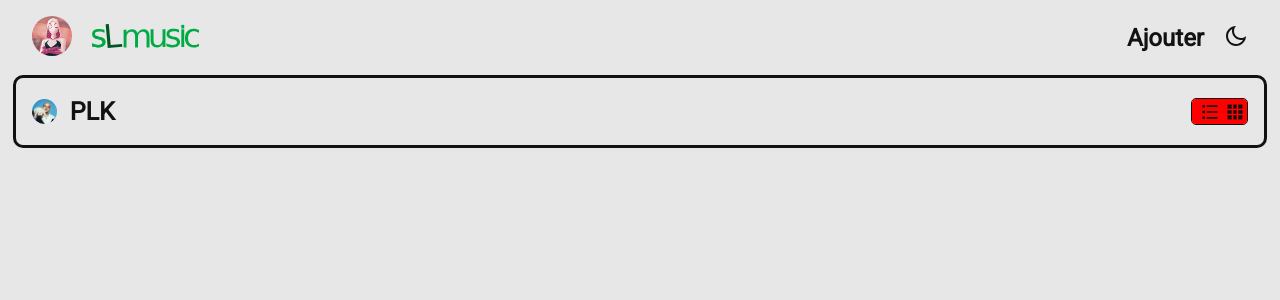
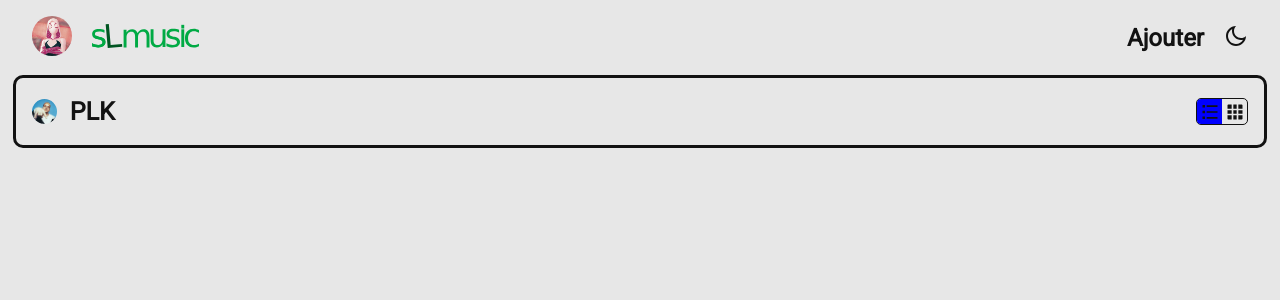
Before and after one commit to spiderLambo/sLworld, a Vue app: page / in a window 1280 px wide. Shown: the top 300 px of the page. Built offline with nearby package versions, Linux system fonts and the light colour scheme.

Commit message:
boutton fini

```diff
--- a/src/components/Artist.vue
+++ b/src/components/Artist.vue
@@ -6,15 +6,19 @@
 
             <div class="menu">
                 <input type="checkbox" id="switch" />
+                <label for="switch">
                     <img :src="isDark ? listDark : listLight"
                     alt="Passer en mode liste">
                     <img :src="isDark ? gridDark : gridLight"
                     alt="Passer en mode liste">
-                <label for="switch"></label>
+
+                </label>
             </div>
         </header>
     </section>
 </template>
+
+
 
 <script setup lang="ts">
 import { useTheme } from '../composables/useTheme'
@@ -26,6 +30,8 @@ import gridDark from '../assets/grid-dark.svg'
 
 const { isDark, toggleTheme } = useTheme()
 </script>
+
+
 
 <style scoped lang="scss">
 $size: 25px;
@@ -59,36 +65,53 @@ header {
     position: relative;
     margin-left: auto;
     display: flex;
-        justify-content: space-between;
     align-items: center;
-        border-radius: 5px;
-        border: 1px solid ;
-        gap: $diference;
-        padding: calc($diference/2);
-        overflow: hidden;
 
-        input[type=checkbox] {
+    input[type="checkbox"] {
       height: 0;
       width: 0;
       visibility: hidden;
     }
 
-        img {
-            z-index: 2;
-            background: none;
-            height: $size - $diference;
+    label {
+      display: flex;
+      align-items: center;
+      gap: $diference;
+      padding: calc($diference / 2);
+      position: relative;
+      border: 1px solid;
+      border-radius: 5px;
+      cursor: pointer;
+      overflow: hidden;
+
+      &::after {
+        content: '';
+        position: absolute;
+        top: 0;
+        left: 0;
+        width: 50%;
+        height: 100%;
+        background: blue;
+        transition: .1s;
+        z-index: 0;
       }
 
-        label {
-            position: absolute;
-            z-index: 0;
-            height: 100%; width: 100%;
-            background: red;
-            left: 0;
+      img {
+        z-index: 1;
+        height: calc($size - $diference);
+        position: relative;
+        background: none;
       }
 
+      &:active::after {
+        width: 60%;
+      }
     }
 
-
+    input:checked + label::after {
+      left: 100%;
+      transform: translateX(-100%);
+    }
+  }
 }
 </style>
```
Lines whose indentation alone changed are shown as unchanged.
